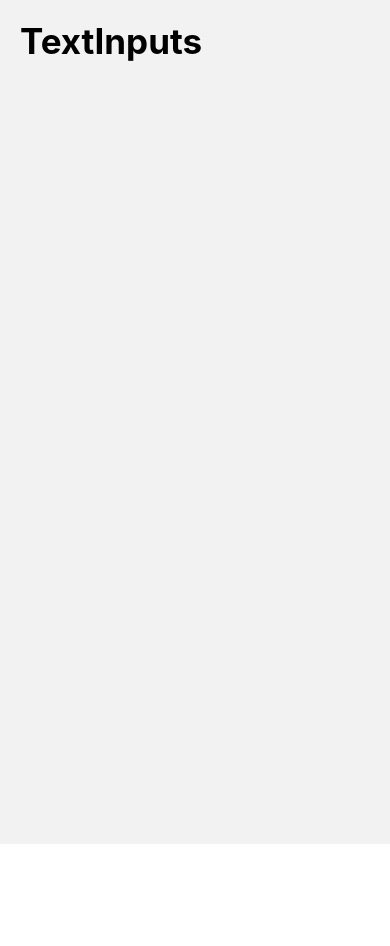
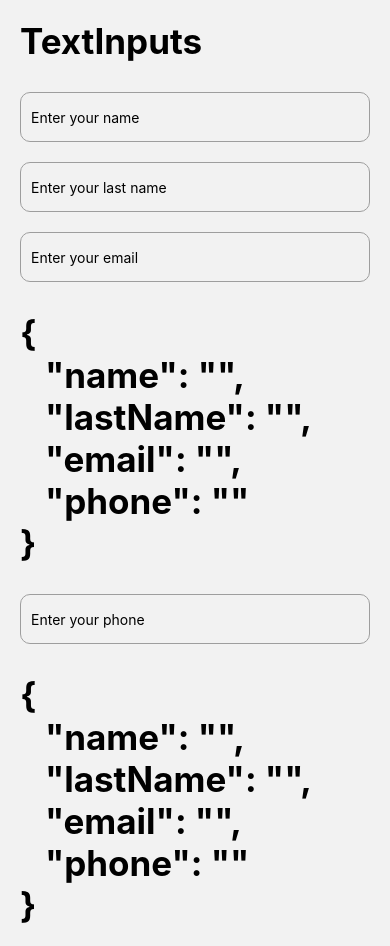
Before and after one commit to omarrendon/react-native-components, a React Native app: screen /TextInputScreen in a window 390 px wide. Before the commit the page ends 844 px from the top, so only its background shows below. Built offline with nearby package versions, Linux system fonts and the light colour scheme.

Commit message:
ADD: TextInputScreen content

```diff
--- a/src/screens/TextInputScreen.tsx
+++ b/src/screens/TextInputScreen.tsx
@@ -1,12 +1,80 @@
-import React from 'react';
-import {View} from 'react-native';
+import React, {useState} from 'react';
+import {
+  StyleSheet,
+  TextInput,
+  View,
+  KeyboardAvoidingView,
+  Platform,
+  ScrollView,
+} from 'react-native';
 import {HeaderTitle} from '../components/HeaderTitle';
 import {themeStyles} from '../theme/appTheme';
 
 export const TextInputScreen = () => {
+  const [formValues, setFormValues] = useState({
+    name: '',
+    lastName: '',
+    email: '',
+    phone: '',
+  });
+
+  const onChange = (value: string, field: string) => {
+    setFormValues({
+      ...formValues,
+      [field]: value,
+    });
+  };
+
   return (
-    <View style={themeStyles.globalMargin}>
-      <HeaderTitle title="TextInputs" />
-    </View>
+    <KeyboardAvoidingView
+      behavior={Platform.OS === 'ios' ? 'padding' : 'height'}>
+      <ScrollView>
+        <View style={themeStyles.globalMargin}>
+          <HeaderTitle title="TextInputs" />
+          <TextInput
+            style={styles.textInput}
+            placeholder="Enter your name"
+            autoCorrect={false}
+            autoCapitalize="words"
+            onChangeText={value => onChange(value, 'name')}
+          />
+          <TextInput
+            style={styles.textInput}
+            placeholder="Enter your last name"
+            autoCorrect={false}
+            autoCapitalize="words"
+            onChangeText={value => onChange(value, 'lastName')}
+          />
+          <TextInput
+            style={styles.textInput}
+            placeholder="Enter your email"
+            autoCapitalize="none"
+            autoCorrect={false}
+            onChangeText={value => onChange(value, 'email')}
+            keyboardType="email-address"
+          />
+          <HeaderTitle title={JSON.stringify(formValues, null, 3)} />
+          <TextInput
+            style={styles.textInput}
+            placeholder="Enter your phone"
+            onChangeText={value => onChange(value, 'phone')}
+            keyboardType="phone-pad"
+          />
+          <HeaderTitle title={JSON.stringify(formValues, null, 3)} />
+        </View>
+      </ScrollView>
+    </KeyboardAvoidingView>
   );
 };
+
+const styles = StyleSheet.create({
+  textInput: {
+    height: 50,
+    // margin: 12,
+    borderColor: '#9E9E9E',
+    paddingHorizontal: 10,
+    borderWidth: 1,
+    borderRadius: 10,
+    marginVertical: 10,
+  },
+});
```
